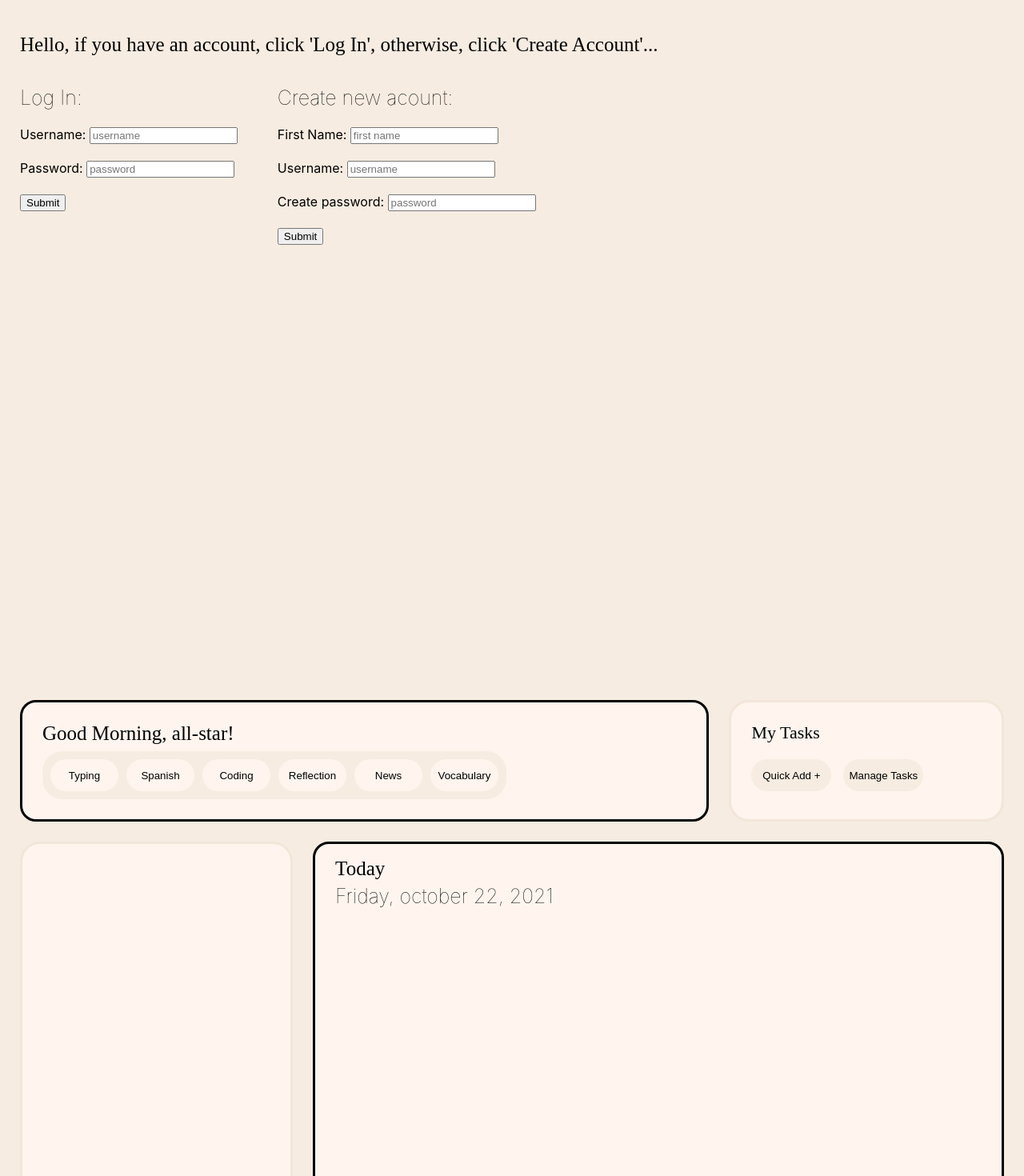
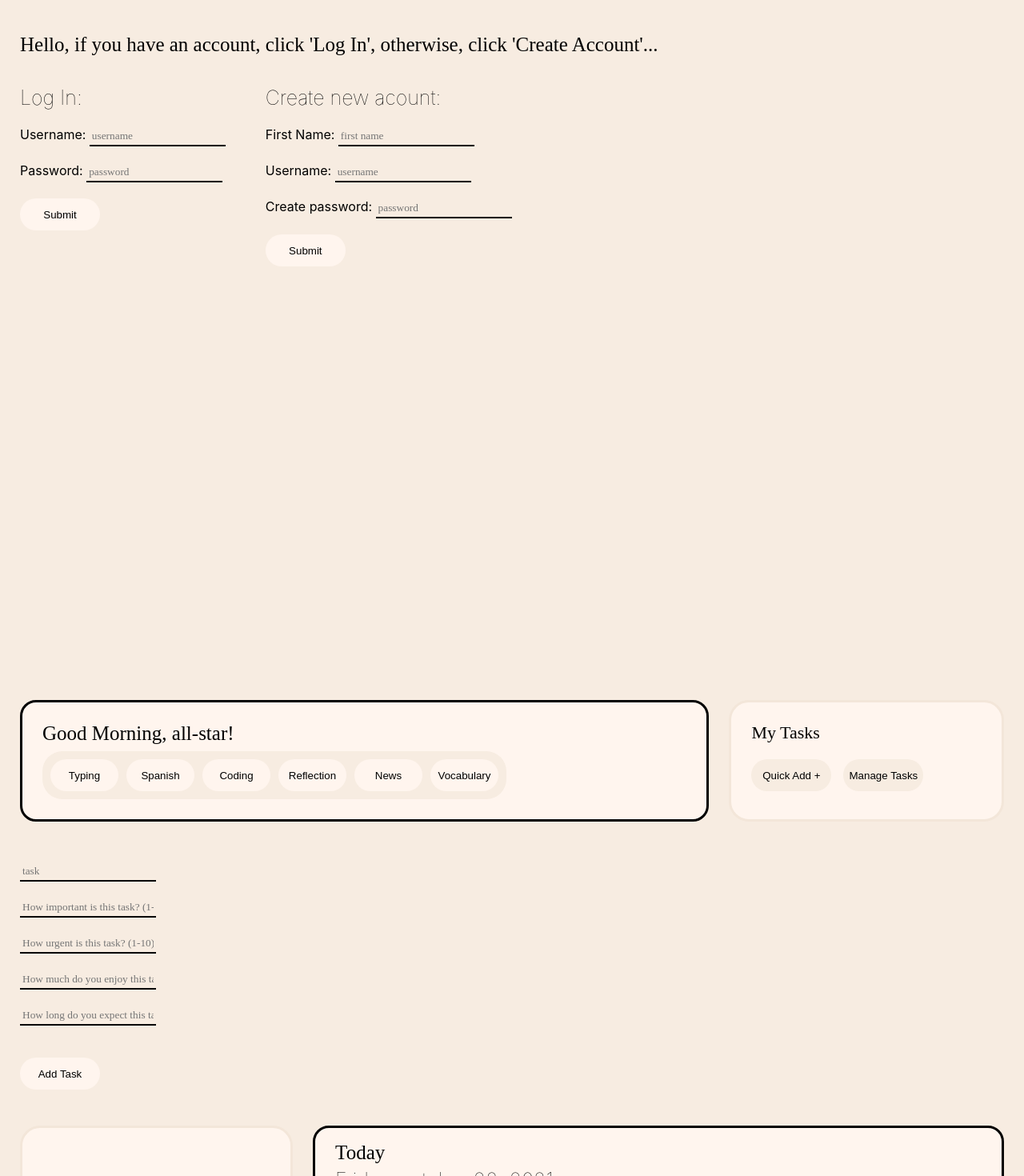
Before and after one commit to gooliajulia/design-my-week, a React (Create React App) app in the folder design-my-day/: page /homepage/name in a window 1280 px wide. Shown: the top 1470 px of the page at 80% size. Built offline with nearby package versions, Linux system fonts and the light colour scheme; no server answers; a web font is replaced by a local one.

Commit message:
basic form css and add task basic form

```diff
--- a/design-my-day/src/App.css
+++ b/design-my-day/src/App.css
@@ -158,7 +158,38 @@ div#my-task-buttons button {
   border-radius: 25px;
   border-style: none;
   background-color: rgb(247, 236, 225);
+}
 
+div#add-new-task-form {
+  padding: 25px;
+}
+
+input[type=text] {
+  font-family: 'PT Serif', serif;
+  border: none;
+  border-bottom: 2px solid black;
+  background-color: rgb(247, 236, 225);
+  padding: 3px;
+  outline: none;
+  /* width:320px; */
+}
+
+input[type=password] {
+  font-family: 'PT Serif', serif;
+  border: none;
+  border-bottom: 2px solid black;
+  background-color: rgb(247, 236, 225);
+  padding: 3px;
+  outline: none;
+}
+
+input[type=submit] {
+  height: 40px;
+  width: 100px;
+  margin: 0px;
+  border-radius: 25px;
+  border-style: none;
+  background-color: seashell;
 }
 
 div#habits-today {
--- a/design-my-day/src/components/Homepage.js
+++ b/design-my-day/src/components/Homepage.js
@@ -132,9 +132,27 @@ const HomePage = ({name}) => {
             <MyTasks />
             </div>
             <div id='my-tasks-management'>
-                <div id='add new task form' >
+                <div id='add-new-task-form' >
                     <form>
-
+                        <input className='input-form' type='text' id='task' placeholder='task'/>
+                        <br/>
+                        <br/>
+                        <input className='input-form'  type='text' id='importance' placeholder="How important is this task? (1-10)" />
+                        <br/>
+                        <br/>
+                        <input className='input-form'  type='text' id='urgency' placeholder="How urgent is this task? (1-10)" />
+                        <br/>
+                        <br/>
+                        <input className='input-form'  type='text' id='enjoyment' placeholder="How much do you enjoy this task? (1-5)" />
+                        <br/>
+                        <br/>
+                        <input className='input-form'  type='text' id='time-est' placeholder="How long do you expect this task to take? (minutes)" />
+                        <br/>
+                        <br/>
+                        <br/>
+                        <input className='add-button' type='submit' value='Add Task' />
+                        <br/>
+                        <br/>
                     </form>
                 </div>
             </div>
```
